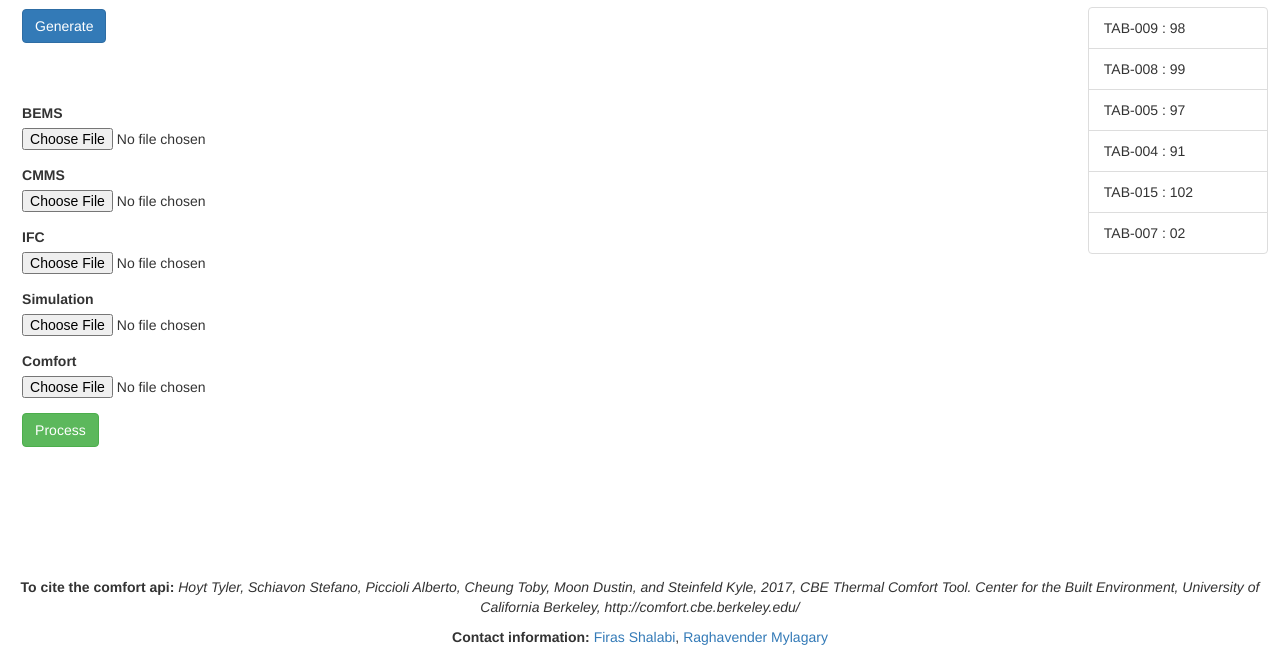
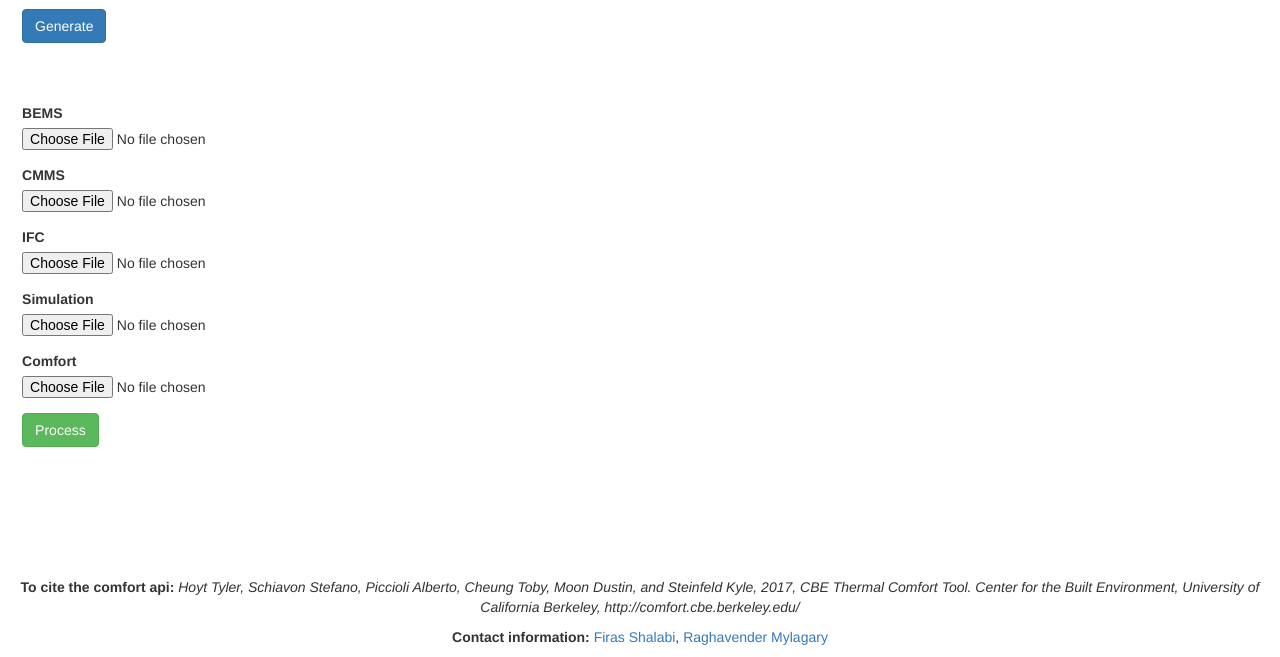
Before and after one commit to raghavyadavm/ifcweb, a website: page public/index.html in a window 1280 px wide. Shown: the part 143-800 px from the top of the page. Drawn offline with nearby package versions, Linux system fonts and the light colour scheme.

Commit message:
reading simulation data and updating flag list

```diff
--- a/public/index.html
+++ b/public/index.html
@@ -82,15 +82,9 @@
         <ul id="maintainance-list" class="list-group">
         </ul>
       </div>
-      <div class="flag-list">
+      <div id="flag-div" class="flag-list">
         <h1>Flag Zones</h1>
-        <ul class="list-group">
-          <li class="list-group-item">TAB-009 : 98</li>
-          <li class="list-group-item">TAB-008 : 99</li>
-          <li class="list-group-item">TAB-005 : 97</li>
-          <li class="list-group-item">TAB-004 : 91</li>
-          <li class="list-group-item">TAB-015 : 102</li>
-          <li class="list-group-item">TAB-007 : 02</li>
+        <ul id="flag-list" class="list-group">
         </ul>
       </div>
     </div>
@@ -110,8 +104,10 @@
     </div>
   </div>
 
+  <script src="js/simulation.js"></script>
   <script src="js/comfort.js"></script>
   <script src="js/bems.js"></script>
+
 
   <!-- Optional JavaScript -->
   <!-- jQuery first, then Popper.js, then Bootstrap JS -->
```
